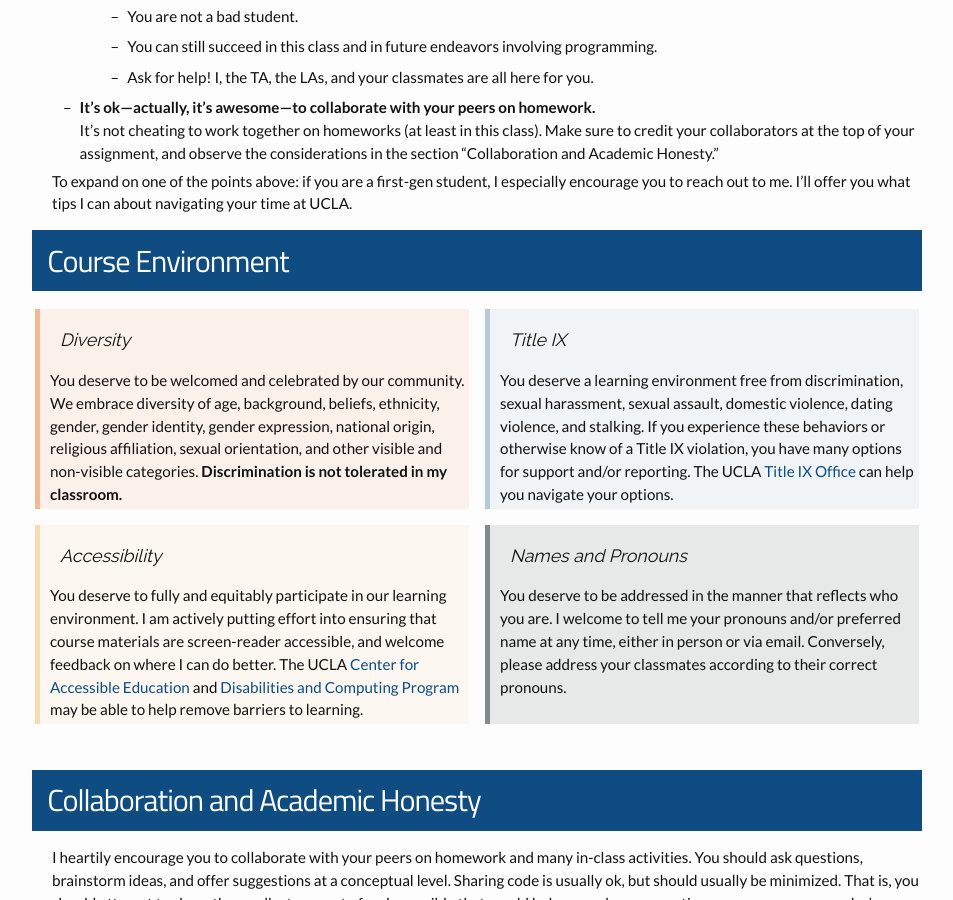
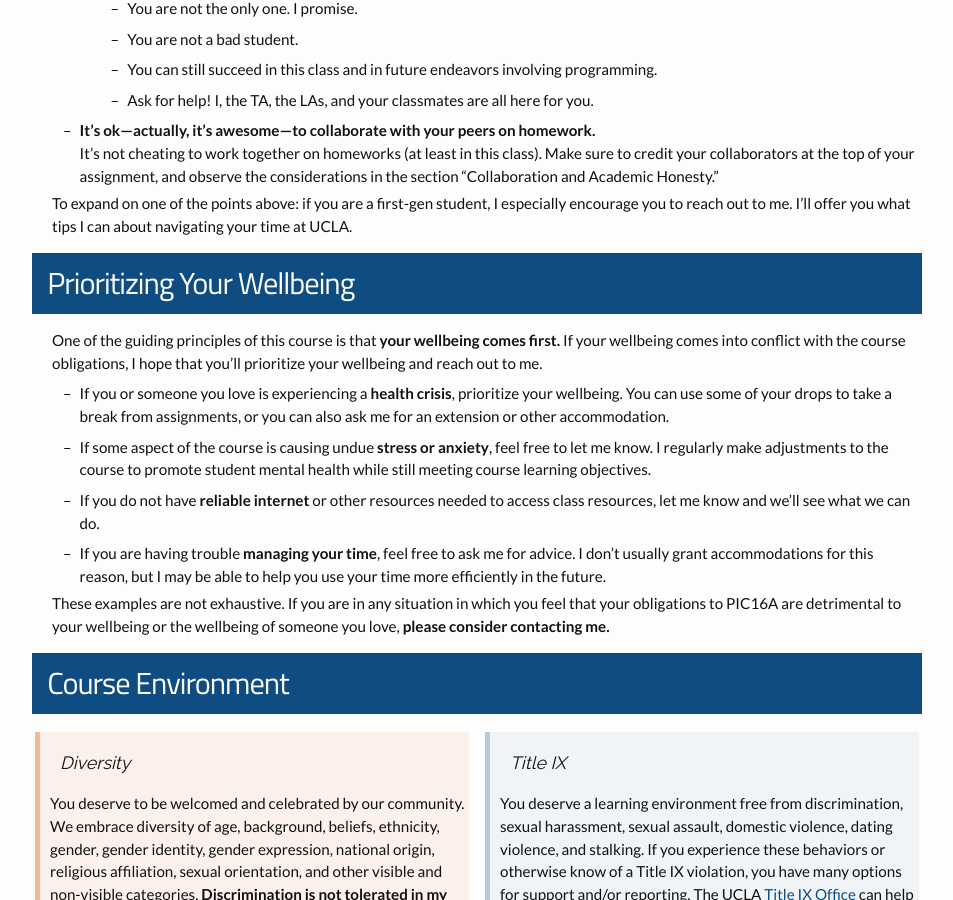
Before and after one commit to PhilChodrow/PIC16A, a Jekyll site: the page built from syllabus.md, in a window 1280 px wide and 900 px high, scrolled down 8601 px. Shown: the whole window, without its empty margins (163-1116 px from the left). Built offline with Jekyll 4.4.1, drawn with Linux system fonts in a browser that asks for light colours; nearby versions of some CDN libraries; some of the changed text lies outside the part shown.

Commit message:
Update syllabus.md

```diff
--- a/syllabus.md
+++ b/syllabus.md
@@ -16,6 +16,7 @@ permalink: syllabus/
 I've included a considerable amount of flexibility in this course.
 If you anticipate extended difficulties related to participation or assignments, reach out to me at the earliest opportunity.
 We'll find a path that prioritizes your wellbeing while still enabling you to succeed in the course.
+I've given some examples below about some situations in which I hope you'll reach out.
 4. **We've got your back.** As the instructor, I'm available to you through multiple channels. You also have an amazing support team---your TAs, LAs, and peers are all here to help you in your learning journey.
 
 <div class="fancy-h1"> Who Am I? </div>
@@ -229,7 +230,7 @@ There will be a group project due at the end of the course. Working with your gr
 
 ## Midterm Exam
 
-The midterm exam will take place on the Monday of Week 6. It will be released at 8am, Pacific Time, and will be due 24 hours later at 7:59am, Pacific Time, on the following Tuesday. The exam is intended to require approximately ninety minutes of effort, but you are free to spend more time on it within the 24 hours. This exam is open-book and open-notes.
+The midterm exam will take place in Week 5 or Week 6. It will be released at 8am, Pacific Time on one day, and will be due 24 hours later at 7:59am, Pacific Time, on the following day. The exam is intended to require approximately ninety minutes of effort, but you are free to spend more time on it within the 24 hours. This exam is open-book and open-notes.
 
 ## Final Exam
 
@@ -244,6 +245,8 @@ This exam is not intended to be "tricky." If you've been following lectures and
 ## Extra Credit
 
 There are a few ways to earn extra credit in PIC16A, which I describe in the "Extra Credit" section below.
+
+
 
 <div class="fancy-h1"> COVID-19 </div>
 
@@ -289,6 +292,20 @@ Maybe you're struggling on a problem. That's good! I know it feels frustrating,
 It's not cheating to work together on homeworks (at least in this class). Make sure to credit your collaborators at the top of your assignment, and observe the considerations in the section "Collaboration and Academic Honesty."
 
 To expand on one of the points above: if you are a first-gen student, I especially encourage you to reach out to me. I'll offer you what tips I can about navigating your time at UCLA.
+
+<div class="fancy-h1"> Prioritizing Your Wellbeing </div>
+
+One of the guiding principles of this course is that **your wellbeing comes first.**
+If your wellbeing comes into conflict with the course obligations, I hope that you'll prioritize your wellbeing and reach out to me.
+
+- If you or someone you love is experiencing a **health crisis**, prioritize your wellbeing. You can use some of your drops to take a break from assignments, or you can also ask me for an extension or other accommodation.
+- If some aspect of the course is causing undue **stress or anxiety**, feel free to let me know. I regularly make adjustments to the course to promote student mental health while still meeting course learning objectives.
+- If you do not have **reliable internet** or other resources needed to access class resources, let me know and we'll see what we can do.
+- If you are having trouble **managing your time**, feel free to ask me for advice. I don't usually grant accommodations for this reason, but I may be able to help you use your time more efficiently in the future.
+
+
+These examples are not exhaustive. If you are in any situation in which you feel that your obligations to PIC16A are detrimental to your wellbeing or the wellbeing of someone you love, **please consider contacting me.**
+
 
 
 
```
